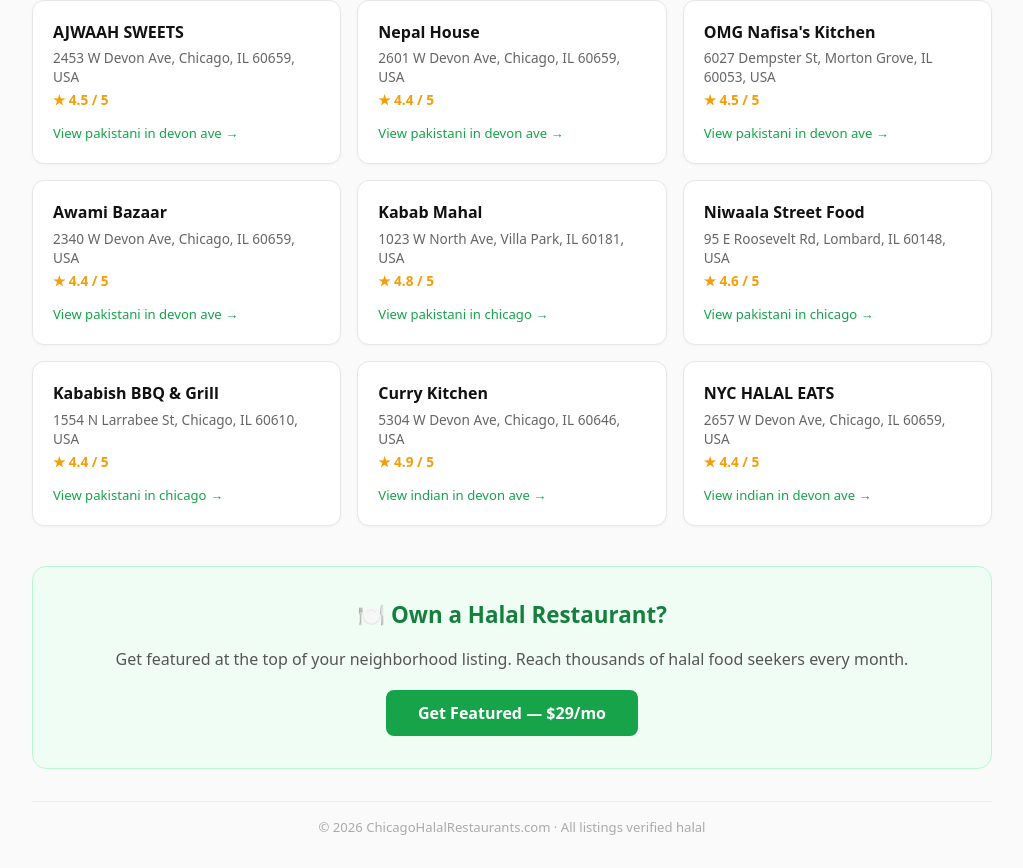
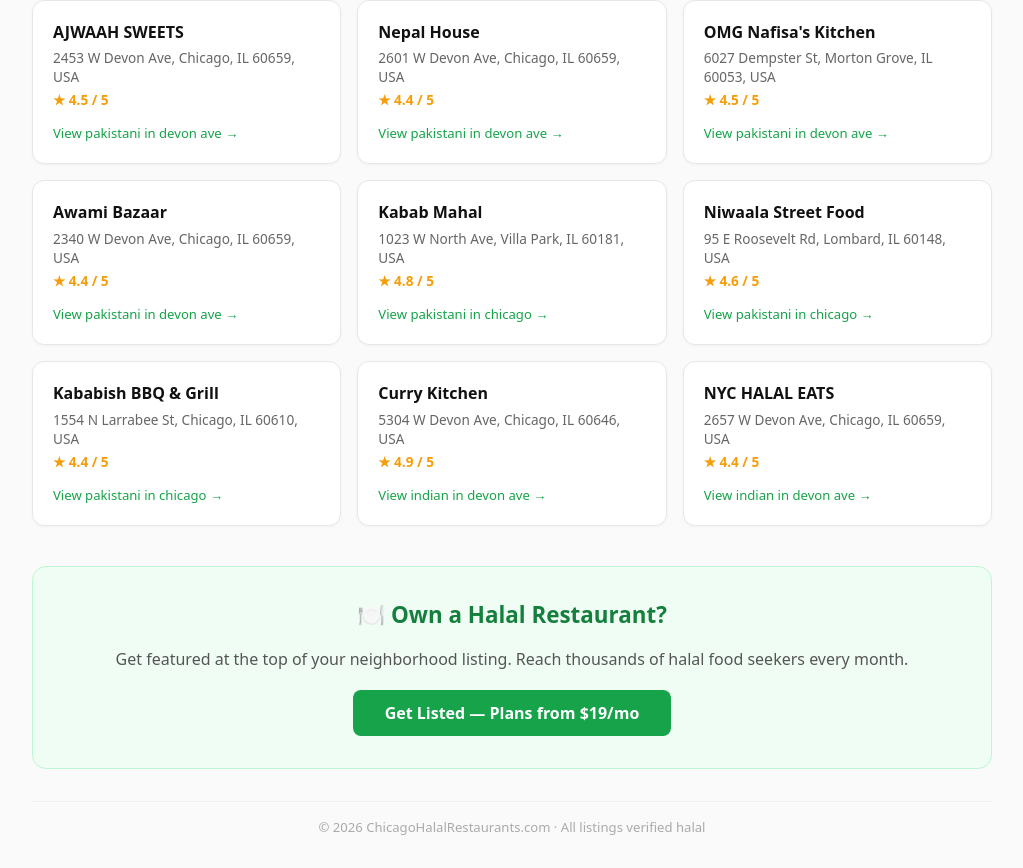
Before and after one commit to syedja/chicagohalalrestaurants, a Next.js app: page / in a window 1280 px wide. Shown: the part 1083-1951 px from the top of the page, without its empty margins (128-1151 px from the left). Built offline with nearby package versions, Linux system fonts and the light colour scheme.

Commit message:
Fix advertise CTA price on homepage

```diff
--- a/app/page.js
+++ b/app/page.js
@@ -133,7 +133,7 @@ export default function Home() {
           padding: '0.75rem 2rem', borderRadius: '8px', textDecoration: 'none',
           fontWeight: '700', fontSize: '1rem'
         }}>
-          Get Featured — $29/mo
+          Get Listed — Plans from $19/mo
         </Link>
       </section>
 
```
